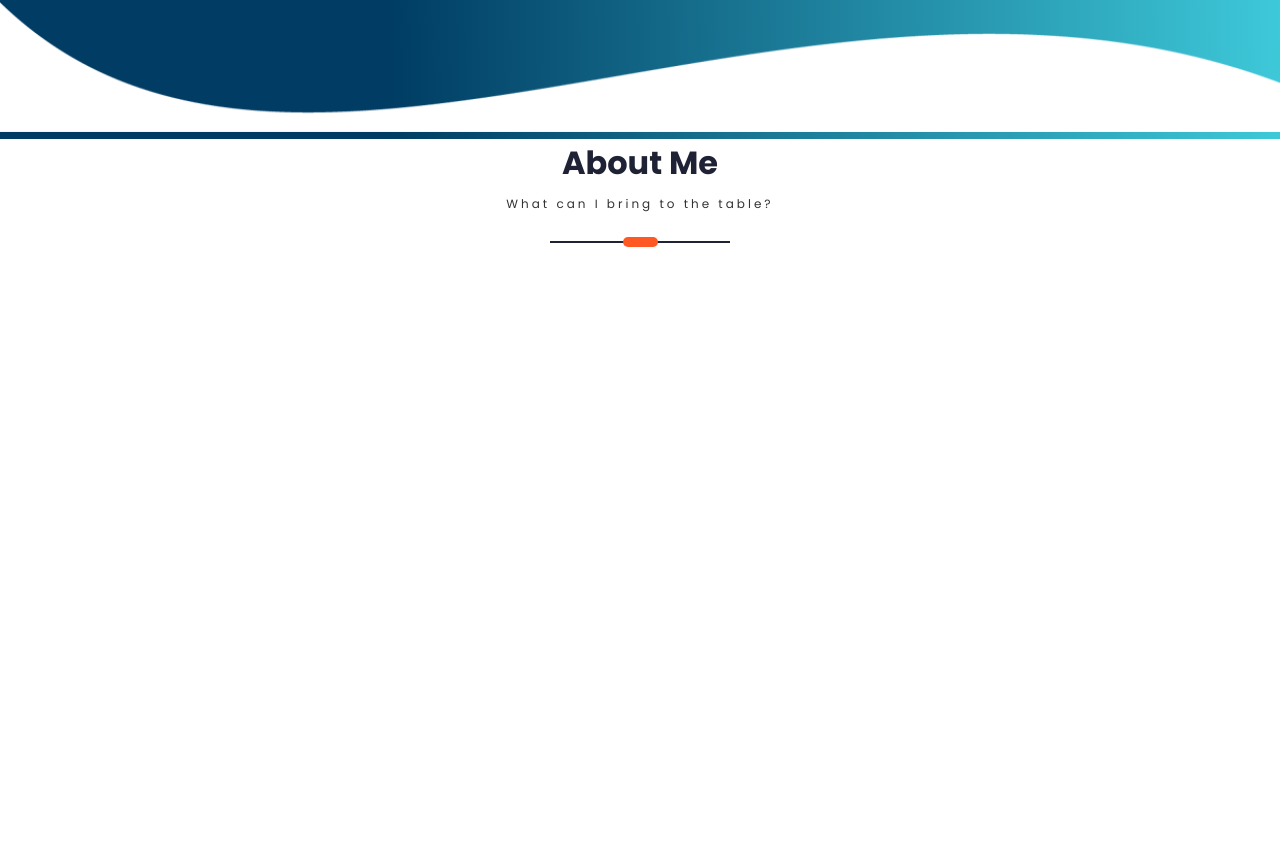
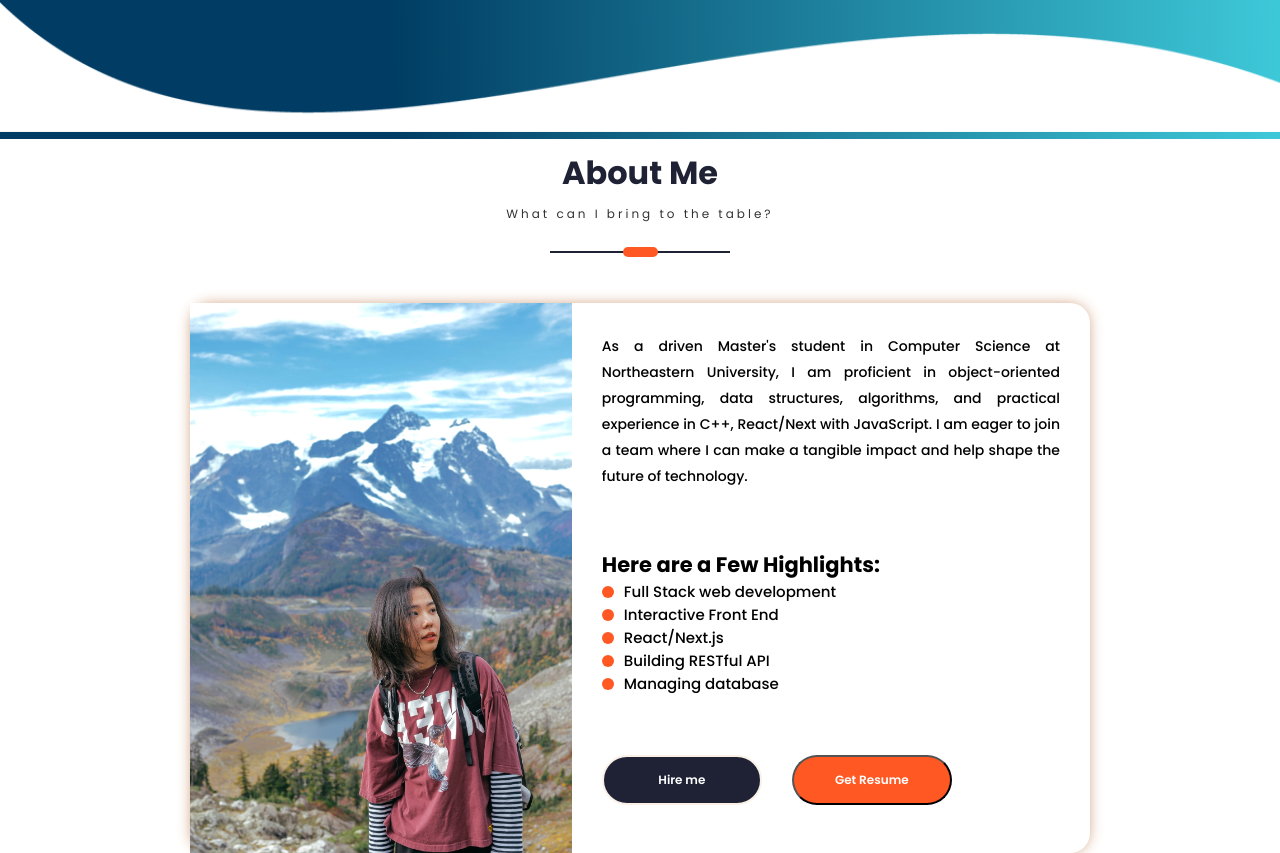
Before and after one commit to alisonjlai/Portfolio, a React (Create React App) app in the folder client/: page / in a window 1280 px wide. Shown: the part 531-1384 px from the top of the page. Before the commit the page ends 824 px from the top, so only its background shows below. Built offline with nearby package versions, Linux system fonts and the light colour scheme.

Commit message:
Add About Me section

```diff
--- a/client/src/PortfolioContainer/AboutMe/AboutMe.css
+++ b/client/src/PortfolioContainer/AboutMe/AboutMe.css
@@ -0,0 +1,87 @@
+.about-me-container {
+    display: flex;
+    flex-direction: column;
+    justify-content: center;
+    align-items: center;
+    margin: 10px 0 0 0;
+}
+.about-me-parent {
+    max-width: 900px;
+    width: 90%;
+}
+.about-me-card {
+    display: flex;
+    width: 100%;
+    height: 550px;
+    box-shadow: 0 0 15px -3px #c48459;
+    border-radius: 20px;
+}
+.about-me-profile {
+    width: 50%;
+    background-image: url("../../assets/AboutMe/me.jpg");
+    background-size: cover;
+    background-repeat: no-repeat;
+    background-position: center;
+}
+.about-me-details {
+    width: 60%;
+    text-align: justify;
+    padding: 30px;
+}
+.about-me-description {
+    line-height: 25px;
+    text-align: left;
+    font-size: 14px;
+    font-family: "Poppins Medium";
+}
+.about-me-highlights {
+    margin: 60px 0;
+}
+.highlight-heading {
+    font-family: "Poppins Bold";
+    font-size: 21px;
+    margin: 0 0 0 0;
+}
+.highlight {
+    font-size: 15px;
+    display: flex;
+    align-items: center;
+    margin: 0 0 0 0;
+    font-family: "Poppins Medium";
+}
+.highlight-blob{
+    height: 12px;
+    width: 12px;
+    margin: 0 10px 0 0;
+    background-color: #ff5823;
+    border-radius: 50%;
+}
+.about-me-options .highlighted-btn{
+    margin: 0 0 0 30px;
+}
+/*IPad Pro responsiveness*/
+@media only screen and (max-width: 1110px) {
+    .about-me-parent{
+        width: 88%;
+    }
+}
+@media only screen and (max-width: 898px) {
+    .about-me-profile{
+        display: none;
+    }
+    .about-me-details{
+        width: 100%;
+    }
+}
+@media only screen and (max-width: 466px) {
+    .about-me-options{
+        display: flex;
+        flex-direction: column;
+    }
+    .about-me-options .highlighted-btn{
+        margin: 24px 0 0 0 !important;
+    }
+    .about-me-options button {
+        width: 100%;
+    }
+}
--- a/client/src/PortfolioContainer/AboutMe/AboutMe.js
+++ b/client/src/PortfolioContainer/AboutMe/AboutMe.js
@@ -1,20 +1,73 @@
-import React,{useEffect} from 'react'
-import ScreenHeading from '../../utilities/ScreenHeading/ScreenHeading'
-import ScrollService from '../../utilities/ScrollService'
-import Animations from '../../utilities/Animations'
+import React, { useEffect } from "react";
+import ScreenHeading from "../../utilities/ScreenHeading/ScreenHeading";
+import ScrollService from "../../utilities/ScrollService";
+import Animations from "../../utilities/Animations";
+import "./AboutMe.css";
 
 export default function AboutMe(props) {
-    let fadeInScreenHandler= (screen) => {
-        if(screen.fadeScreen !== props.id)
-        return
-        Animations.animations.fadeInScreen(props.id)
-    }
-    const fadeInSubscription = ScrollService.currentScreenFadeIn.subscribe(fadeInScreenHandler)
-    return (
-        <div className='about-me-container screen-container' id = {props.id || ""}>
-            <div className='about-me-parent'>
-                <ScreenHeading title={'About Me'} subHeading={'What can I bring to the table?'}/>
+  let fadeInScreenHandler = (screen) => {
+    if (screen.fadeScreen !== props.id) return;
+    Animations.animations.fadeInScreen(props.id);
+  };
+  const fadeInSubscription =
+    ScrollService.currentScreenFadeIn.subscribe(fadeInScreenHandler);
+  const SCREEN_CONSTANTS = {
+    description:
+      "As a driven Master's student in Computer Science at Northeastern University, I am proficient in object-oriented programming, data structures, algorithms, and practical experience in C++, React/Next with JavaScript. I am eager to join a team where I can make a tangible impact and help shape the future of technology.",
+    highlights: {
+      bullets: [
+        "Full Stack web development",
+        "Interactive Front End",
+        "React/Next.js",
+        "Building RESTful API",
+        "Managing database",
+      ],
+      heading: "Here are a Few Highlights:",
+    },
+  };
+  const renderHighlight = () => {
+    return SCREEN_CONSTANTS.highlights.bullets.map((value, i) => (
+      <div className="highlight" key={i}>
+        <div className="highlight-blob"></div>
+        <span>{value}</span>
+      </div>
+    ));
+  };
+
+  return (
+    <div className="about-me-container screen-container" id={props.id || ""}>
+      <div className="about-me-parent">
+        <ScreenHeading
+          title={"About Me"}
+          subHeading={"What can I bring to the table?"}
+        />
+        <div className="about-me-card">
+          <div className="about-me-profile"></div>
+          <div className="about-me-details">
+            <span className="about-me-description">
+              {SCREEN_CONSTANTS.description}
+            </span>
+            <div className="about-me-highlights">
+              <div className="highlight-heading">
+                <span>{SCREEN_CONSTANTS.highlights.heading}</span>
+              </div>
+              {renderHighlight()}
             </div>
+            <div className="about-me-options">
+              <button className="btn primary-btn">
+                {""}
+                Hire me{" "}
+              </button>
+              <a
+                href="Jiaying Lai_Resume.pdf"
+                download="Jiaying Lai_Resume.pdf"
+              >
+                <button className="btn highlighted-btn">Get Resume</button>
+              </a>
+            </div>
+          </div>
         </div>
-    )
+      </div>
+    </div>
+  );
 }
--- a/client/src/PortfolioContainer/Home/Profile/Profile.css
+++ b/client/src/PortfolioContainer/Home/Profile/Profile.css
@@ -22,7 +22,7 @@
   margin: 14px 0 24px 0;
 }
 .profile-details-role h1 {
-  font-size: 35px;
+  font-size: 40px;
   font-family: "Poppins Light";
 }
 .primary-text {
@@ -41,7 +41,7 @@
 }
 .profile-options .highlighted-btn:hover {
   margin: 0 0 0 28px;
-  background-color: cornsilk;
+  background-color: rgb(254, 252, 154);
   color: #111;
 }
 .profile-picture {
```
Also changed, not shown: client/src/PortfolioContainer/Home/Header/Header.css (line endings or trailing spaces), client/src/PortfolioContainer/Home/Header/Header.js (line endings or trailing spaces).
